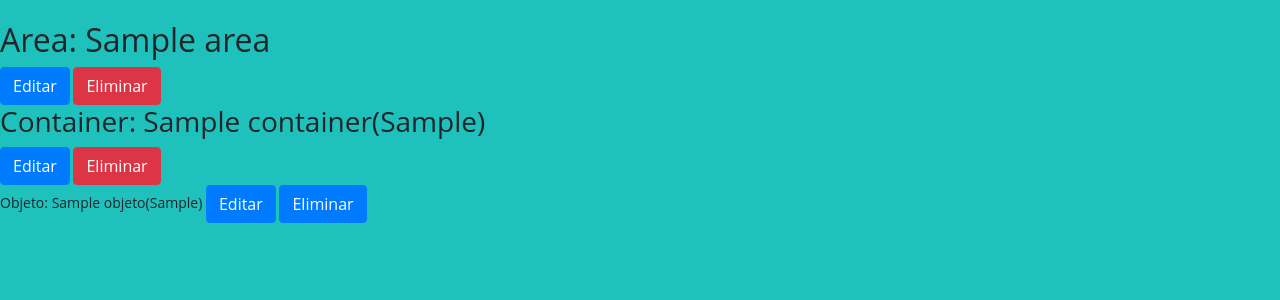
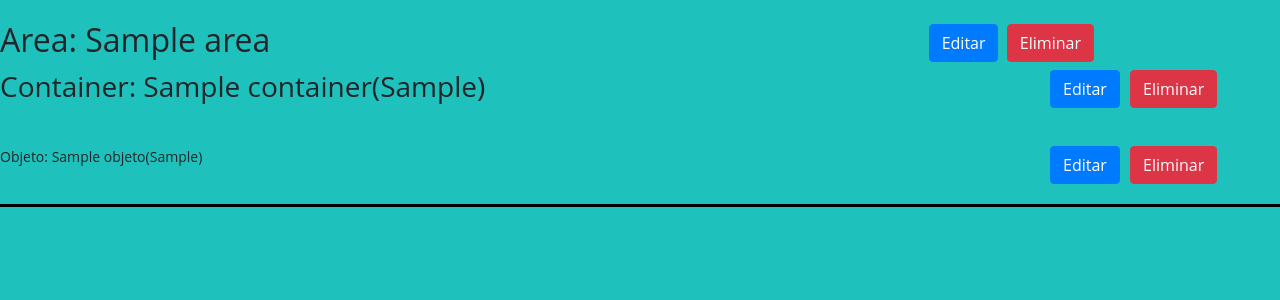
Before and after one commit to francobustos/inventory_1, a Django app: page / in a window 1280 px wide. Shown: the part 100-400 px from the top of the page. Run offline with Django 3.2, Linux system fonts and the light colour scheme; a user stored in the database is signed in; tables that the repository leaves empty hold one stand-in row (values such as "Sample post"); parts of the project's set-up code (start-up, migrations or seed data) failed here and were passed over; some libraries are stand-ins or nearby versions.

Commit message:
Cambio caracteristicas de botones y agrego separadores

```diff
--- a/inventory/static/inventory_app/index.css
+++ b/inventory/static/inventory_app/index.css
@@ -41,6 +41,8 @@ height: 100%;
 h1{
   text-align: center;
 }
+
+
 table, td, th {
   border: 1px solid #ddd;
   text-align: left;
@@ -56,14 +58,25 @@ th, td {
 }
 
 #Editar_href{
-  color
+  position: absolute;
+  left: 1050px;
 }
 
-#Editar_href, #Elimiar_href{
-  position: static;
-  left: 1200px;
+#Elimiar_href{
+	position: absolute;
+	left: 1130px;
+}
+
+#Editar_area, #Elimiar_area{
+	position: relative;
+  left:650px;
 }
 
 text-muted{
   text-align: left;
 }
+
+hr {
+  height: 2px;
+  background-color: black;
+}
--- a/inventory/templates/inventory_app/home.html
+++ b/inventory/templates/inventory_app/home.html
@@ -59,31 +59,36 @@
   {% block content %}
   <div id="lista">
 		{% for area in areas %}
-      <h2>Area: {{area.nombre}}</h2>
-      <a class="btn btn-primary" href="{% url 'editar_area' area.id %}" id="Editar_href" >Editar</a> <a class="btn btn-danger" href="{% url 'eliminar_area' area.id %}" onclick="return confirmar()" id="Elimiar_href">Eliminar</a><br/>
+			<h2>Area: {{area.nombre}}
+				<a class="btn btn-primary" href="{% url 'editar_area' area.id %}" id="Editar_area" >Editar</a> <a class="btn btn-danger" href="{% url 'eliminar_area' area.id %}" onclick="return confirmar()" id="Elimiar_area">Eliminar</a><br/>
+			</h2>
+		  {% for container in containers %}
 
-      {% for container in containers %}
-        {% if area == container.area_de_origen %}
+				{% if area == container.area_de_origen %}
           {%if container.ID_profe%}
-            <h3>Container: {{container.nombre}}({{container.ID_profe}})</h3>
+            <h3>Container: {{container.nombre}}({{container.ID_profe}})
+							<a class="btn btn-primary" href="{% url 'editar_container' container.id %}" id="Editar_href">Editar</a>   <a class="btn btn-danger" href="{% url 'eliminar_container' container.id %}" onclick="return confirmar()" id="Elimiar_href" >Eliminar</a><br/><br/>
+						</h3>
           {%else%}
-            <h3>Container: {{container.nombre}}</h3>
+            <h3>Container: {{container.nombre}}
+							<a class="btn btn-primary" href="{% url 'editar_container' container.id %}" id="Editar_href">Editar</a>   <a class="btn btn-danger" href="{% url 'eliminar_container' container.id %}" onclick="return confirmar()" id="Elimiar_href" >Eliminar</a><br/><br/>
+						</h3>
           {%endif%}
-          <a class="btn btn-primary" href="{% url 'editar_container' container.id %}" id="Editar_href">Editar</a>   <a class="btn btn-danger" href="{% url 'eliminar_container' container.id %}" onclick="return confirmar()" id="Elimiar_href" >Eliminar</a><br/>
 
         {% for objeto in objetos %}
-          {% if container == objeto.container_de_origen %}
+					{% if container == objeto.container_de_origen %}
             {%if objeto.ID_profe%}
               <a>Objeto: {{objeto.nombre}}({{objeto.ID_profe}})</a>
             {%else%}
               <a>Objeto: {{objeto.nombre}}</a>
             {%endif%}
-            <a class="btn btn-primary" href="{% url 'editar_objeto' objeto.id %}" id="Editar_href">Editar</a> <a class="btn btn-primary" href="{% url 'eliminar_objeto' objeto.id %}" onclick="return confirmar()" id="Elimiar_href" >Eliminar</a><br/>
+						<a class="btn btn-primary" href="{% url 'editar_objeto' objeto.id %}" id="Editar_href">Editar</a> <a class="btn btn-danger" href="{% url 'eliminar_objeto' objeto.id %}" onclick="return confirmar()" id="Elimiar_href" >Eliminar</a><br/><br/>
           {% endif %}
         {% endfor %}
         {% endif %}
       {% endfor %}
-    {% endfor %}
+			<hr/>
+		{% endfor %}
   {% endblock %}
 
   <!-- Optional JavaScript -->
```
